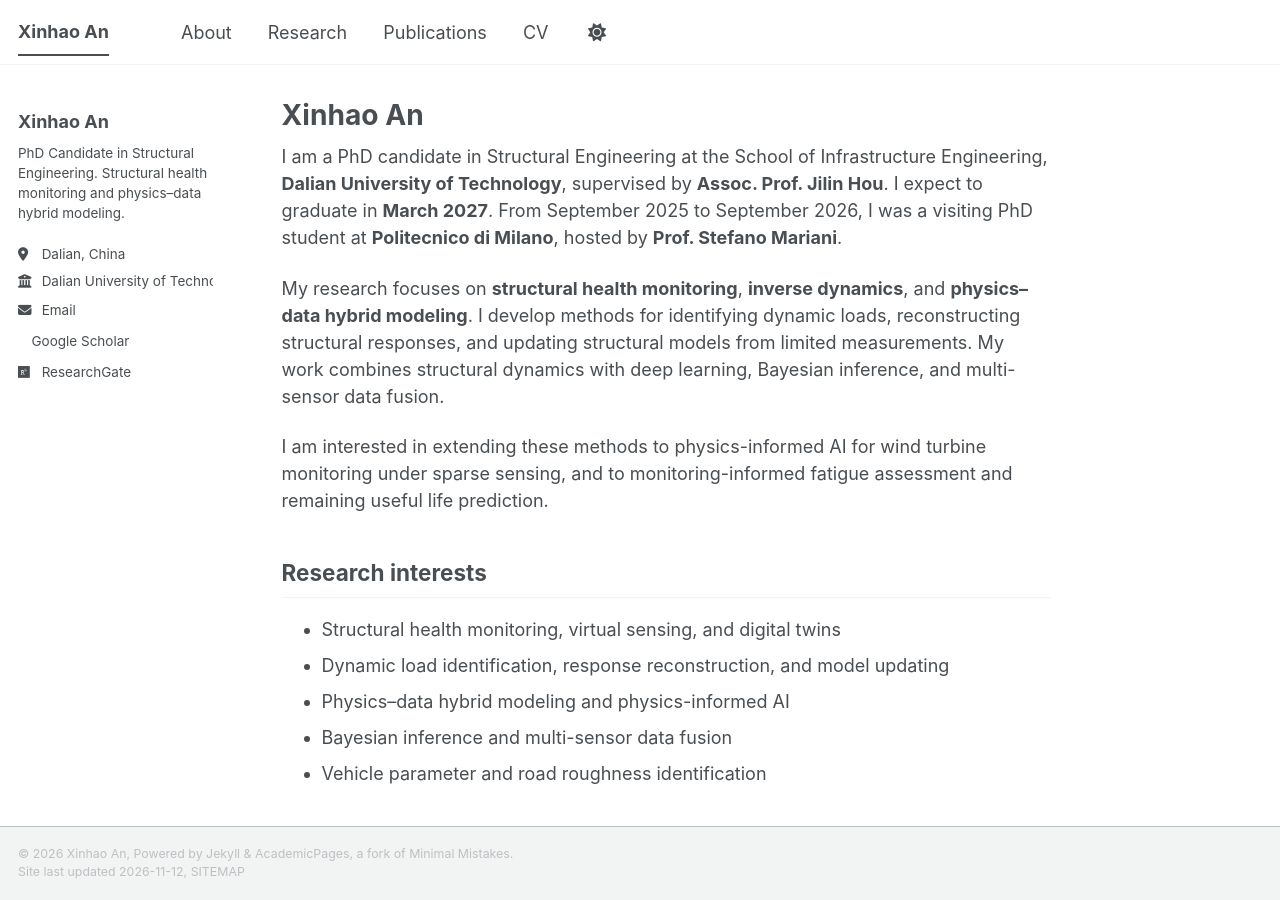
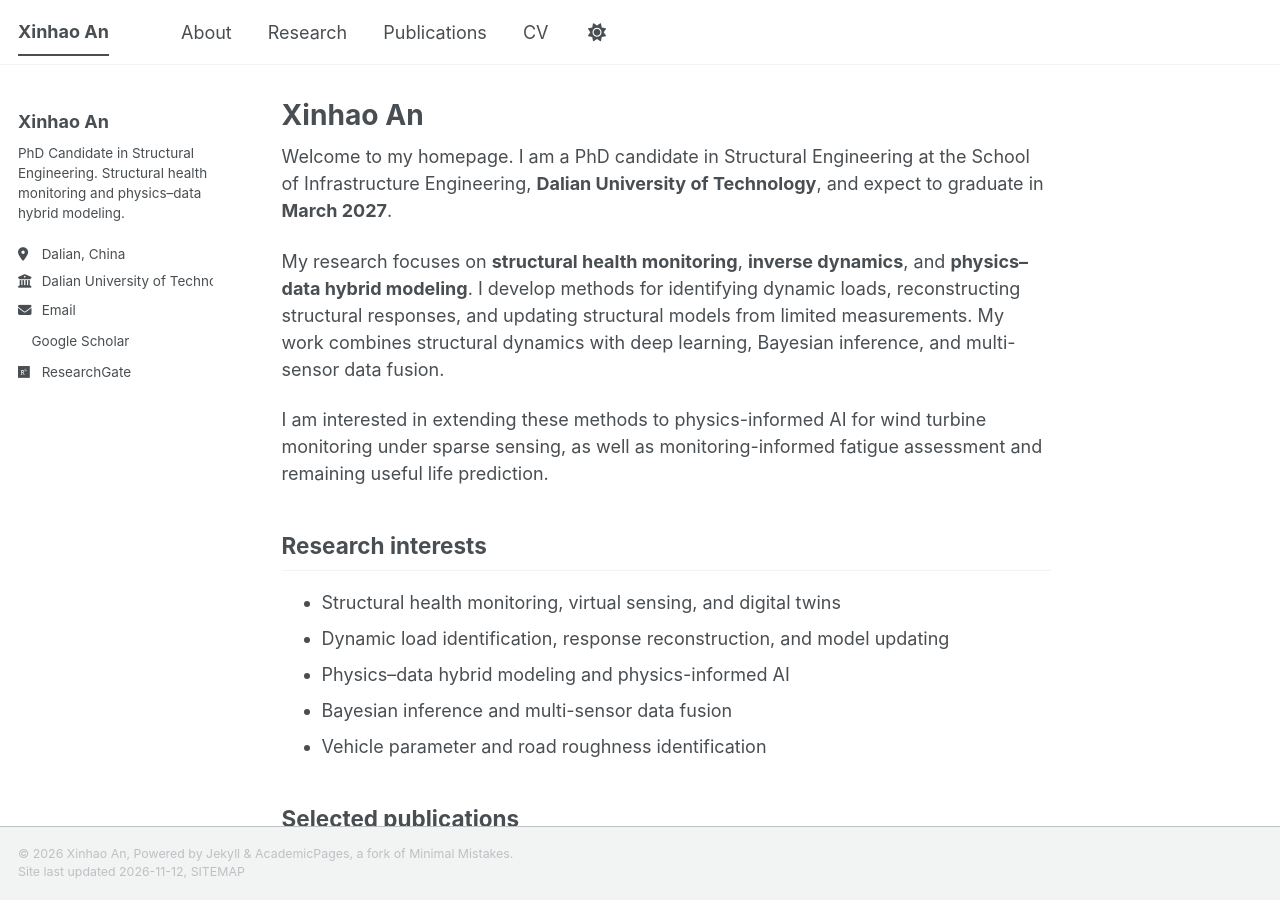
Before and after one commit to xinhao-an/xinhao-an.github.io, a Jekyll site: the page built from _pages/about.md, in a window 1280 px wide and 900 px high. Built offline with Jekyll 4.4.1, drawn with Linux system fonts in a browser that asks for light colours; a script bundle is joined from its source files by our own code; a style sheet for code colours, icons or effects is not loaded.

Commit message:
Refine homepage introduction and remove supervisor and visit details

```diff
--- a/_pages/about.md
+++ b/_pages/about.md
@@ -7,11 +7,11 @@ redirect_from:
   - /about.html
 ---
 
-I am a PhD candidate in Structural Engineering at the School of Infrastructure Engineering, **Dalian University of Technology**, supervised by **Assoc. Prof. Jilin Hou**. I expect to graduate in **March 2027**. From September 2025 to September 2026, I was a visiting PhD student at **Politecnico di Milano**, hosted by **Prof. Stefano Mariani**.
+Welcome to my homepage. I am a PhD candidate in Structural Engineering at the School of Infrastructure Engineering, **Dalian University of Technology**, and expect to graduate in **March 2027**.
 
 My research focuses on **structural health monitoring**, **inverse dynamics**, and **physics–data hybrid modeling**. I develop methods for identifying dynamic loads, reconstructing structural responses, and updating structural models from limited measurements. My work combines structural dynamics with deep learning, Bayesian inference, and multi-sensor data fusion.
 
-I am interested in extending these methods to physics-informed AI for wind turbine monitoring under sparse sensing, and to monitoring-informed fatigue assessment and remaining useful life prediction.
+I am interested in extending these methods to physics-informed AI for wind turbine monitoring under sparse sensing, as well as monitoring-informed fatigue assessment and remaining useful life prediction.
 
 ## Research interests
 
```
